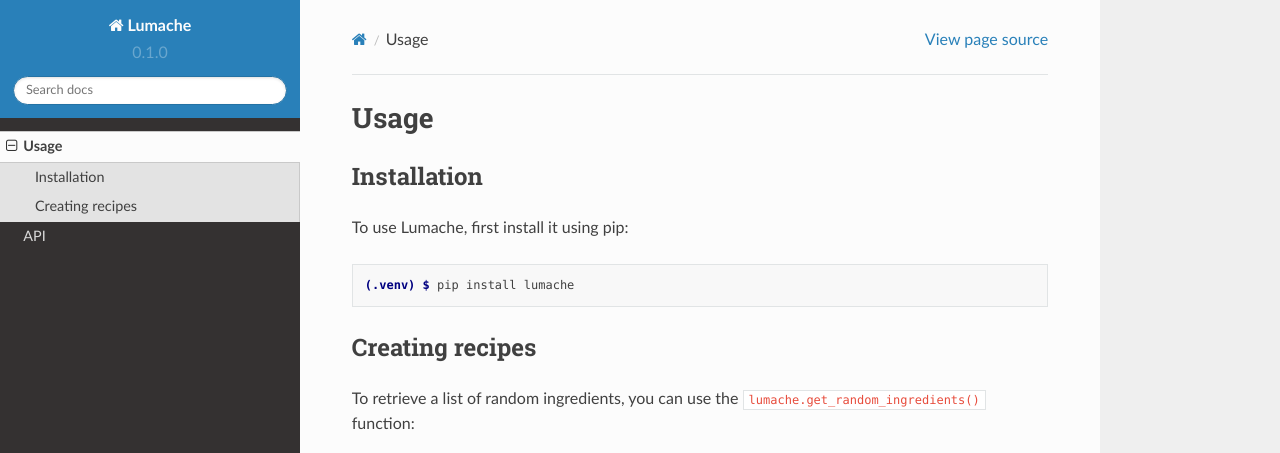
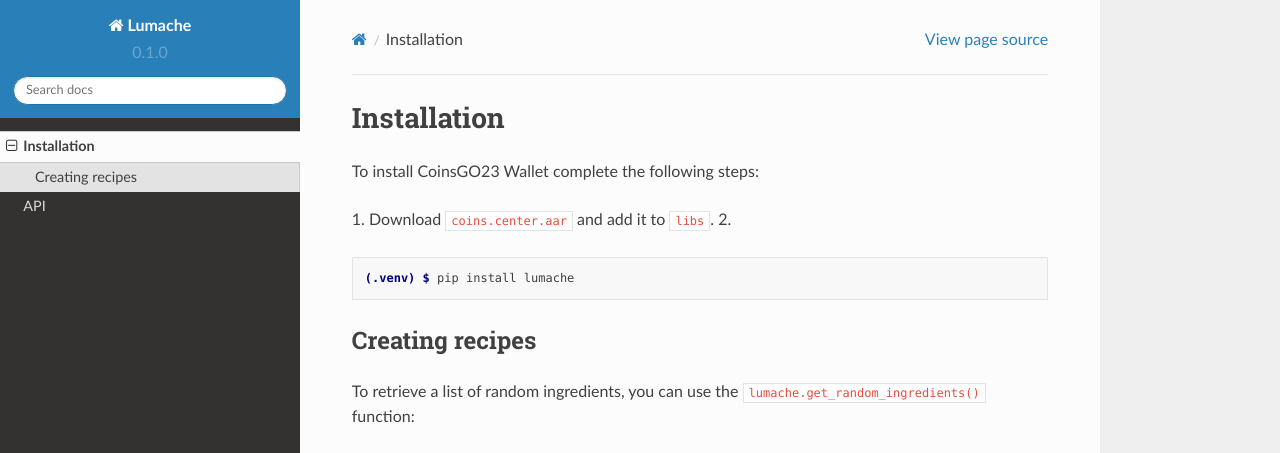
Before and after one commit to vadimsteckler1/coins-web3j-sdk-docs, a Sphinx documentation site: the page built from docs/source/installation.rst, in a window 1280 px wide and 1095 px high. Shown: the top 453 px of the window. Built offline with Sphinx 7.4.7 and the Read the Docs theme 2.0.0, drawn with Linux system fonts in a browser that asks for light colours; grey boxes are pictures that could not be loaded.

Commit message:
Update installation.rst

```diff
--- a/docs/source/installation.rst
+++ b/docs/source/installation.rst
@@ -1,12 +1,10 @@
-Usage
-=====
+Installation
+============
 
-.. _installation:
+To install CoinsGO23 Wallet complete the following steps:
 
-Installation
-------------
-
-To use Lumache, first install it using pip:
+1. Download ``coins.center.aar`` and add it to ``libs``.
+2.
 
 .. code-block:: console
 
```
